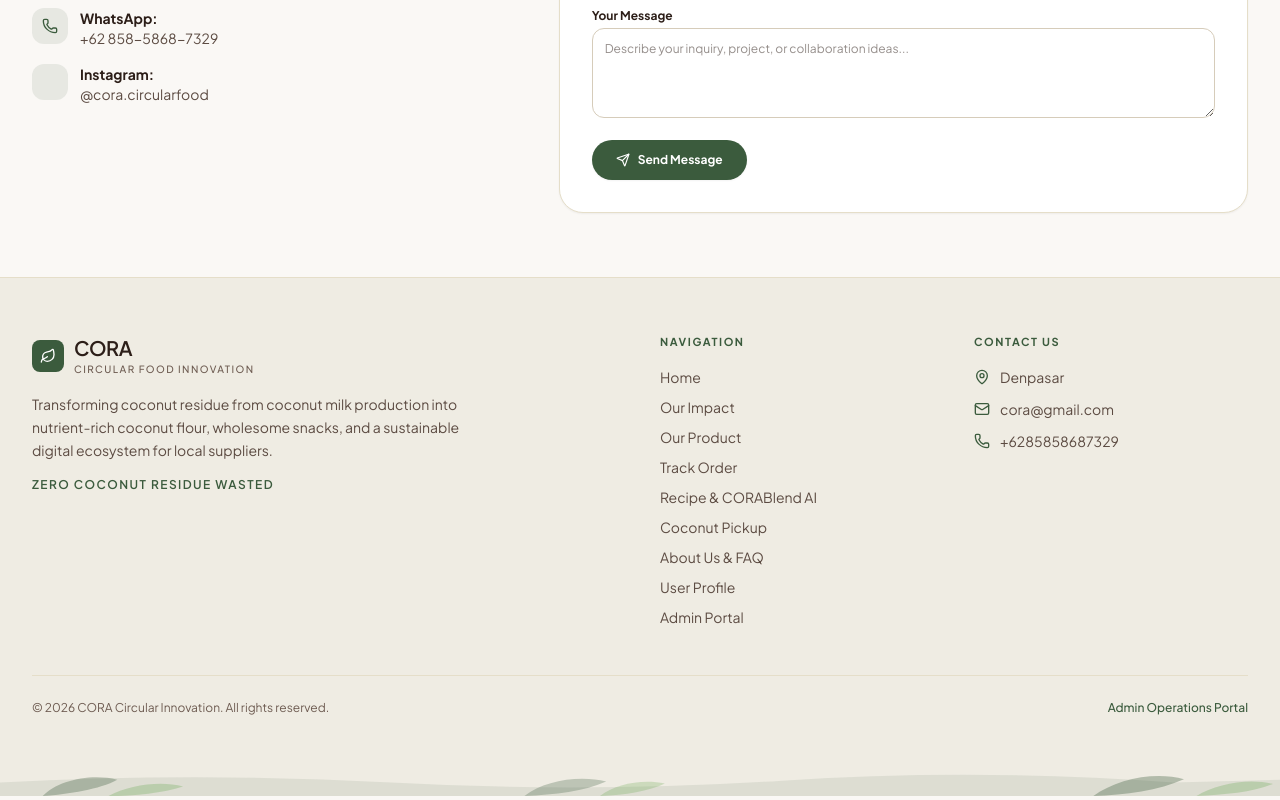
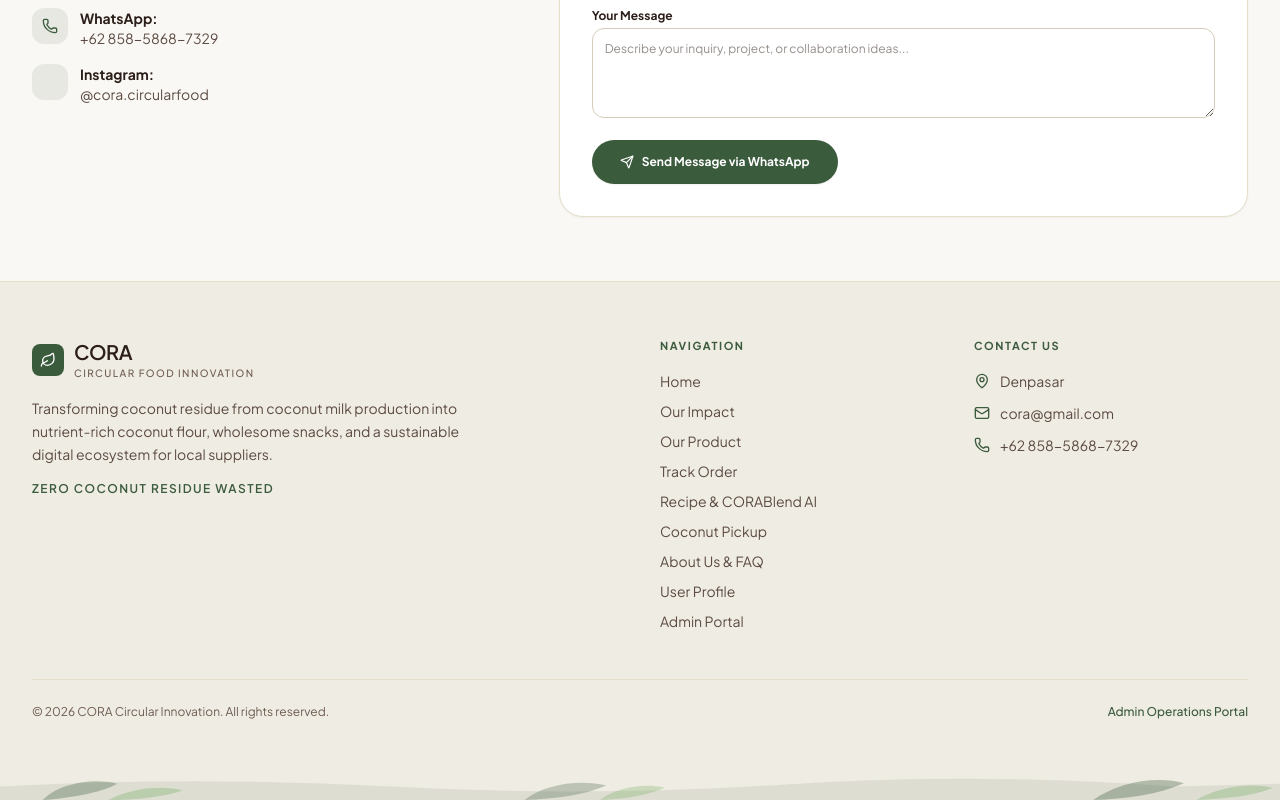
Before and after one commit to Krisnanda7/Cora-Website, a Next.js app: page /about in a window 1280 px wide. Shown: the part 3827-4627 px from the top of the page. Built offline with nearby package versions, Linux system fonts and the light colour scheme.

Commit message:
feat: integrate WhatsApp messaging for contact form submissions and add phone link in footer

```diff
--- a/src/app/about/page.tsx
+++ b/src/app/about/page.tsx
@@ -115,11 +115,30 @@ export default function AboutPage() {
   const handleContactSubmit = (e: React.FormEvent) => {
     e.preventDefault();
     if (!contactName.trim() || !contactMessage.trim()) return;
+
+    // Build structured message for WhatsApp
+    const waLines = [
+      `Halo Tim CORA, saya ingin menghubungi Anda melalui formulir website:`,
+      ``,
+      `*Nama Lengkap / Organisasi:* ${contactName.trim()}`,
+      `*Email / No. WhatsApp:* ${contactEmail.trim() || '-'}`,
+      `*Topik / Kategori:* ${contactSubject}`,
+      ``,
+      `*Pesan / Detail Rencana:*`,
+      `${contactMessage.trim()}`,
+    ];
+
+    const waText = encodeURIComponent(waLines.join('\n'));
+    const waUrl = `https://wa.me/6285858687329?text=${waText}`;
+
+    // Open WhatsApp directly in new tab/app
+    window.open(waUrl, '_blank', 'noopener,noreferrer');
+
     setContactSuccess(true);
     setContactName('');
     setContactEmail('');
     setContactMessage('');
-    window.setTimeout(() => setContactSuccess(false), 3000);
+    window.setTimeout(() => setContactSuccess(false), 5000);
   };
 
   return (
@@ -469,7 +488,14 @@ export default function AboutPage() {
                     </span>
                     <div>
                       <strong className="block text-[#2C1E18]">WhatsApp:</strong>
-                      <span>+62 858-5868-7329</span>
+                      <a
+                        href="https://wa.me/6285858687329"
+                        target="_blank"
+                        rel="noopener noreferrer"
+                        className="hover:text-[#3B5B3D] hover:underline"
+                      >
+                        +62 858-5868-7329
+                      </a>
                     </div>
                   </div>
 
@@ -502,7 +528,7 @@ export default function AboutPage() {
                   {contactSuccess && (
                     <div className="mt-4 rounded-2xl bg-[#4E9A34]/15 border border-[#4E9A34]/30 p-4 text-xs font-medium text-[#2F611F] flex items-center gap-2">
                       <CheckCircle2 className="h-4 w-4 shrink-0" />
-                      <span>Thank you! Your message and collaboration inquiry have been successfully sent to the CORA team.</span>
+                      <span>Terima kasih! Pesan dan data kolaborasi Anda telah disiapkan dan langsung diarahkan ke WhatsApp resmi CORA (+62 858-5868-7329).</span>
                     </div>
                   )}
 
@@ -569,10 +595,10 @@ export default function AboutPage() {
 
                     <button
                       type="submit"
-                      className="inline-flex items-center justify-center gap-2 rounded-full bg-[#3B5B3D] px-6 py-3 text-xs font-bold text-white shadow-xs hover:bg-[#2F4A31] transition"
+                      className="inline-flex items-center justify-center gap-2 rounded-full bg-[#3B5B3D] px-7 py-3.5 text-xs font-bold text-white shadow-xs hover:bg-[#2F4A31] transition cursor-pointer"
                     >
                       <Send className="h-3.5 w-3.5" />
-                      <span>Send Message</span>
+                      <span>Send Message via WhatsApp</span>
                     </button>
                   </form>
                 </div>
--- a/src/components/Footer.tsx
+++ b/src/components/Footer.tsx
@@ -126,7 +126,14 @@ export default function Footer() {
               </li>
               <li className="flex items-center gap-2.5">
                 <Phone className="h-4 w-4 shrink-0 text-[#3B5B3D]" />
-                <span>+6285858687329</span>
+                <a
+                  href="https://wa.me/6285858687329"
+                  target="_blank"
+                  rel="noopener noreferrer"
+                  className="hover:text-[#2C1E18] hover:underline transition"
+                >
+                  +62 858-5868-7329
+                </a>
               </li>
             </ul>
           </div>
```
